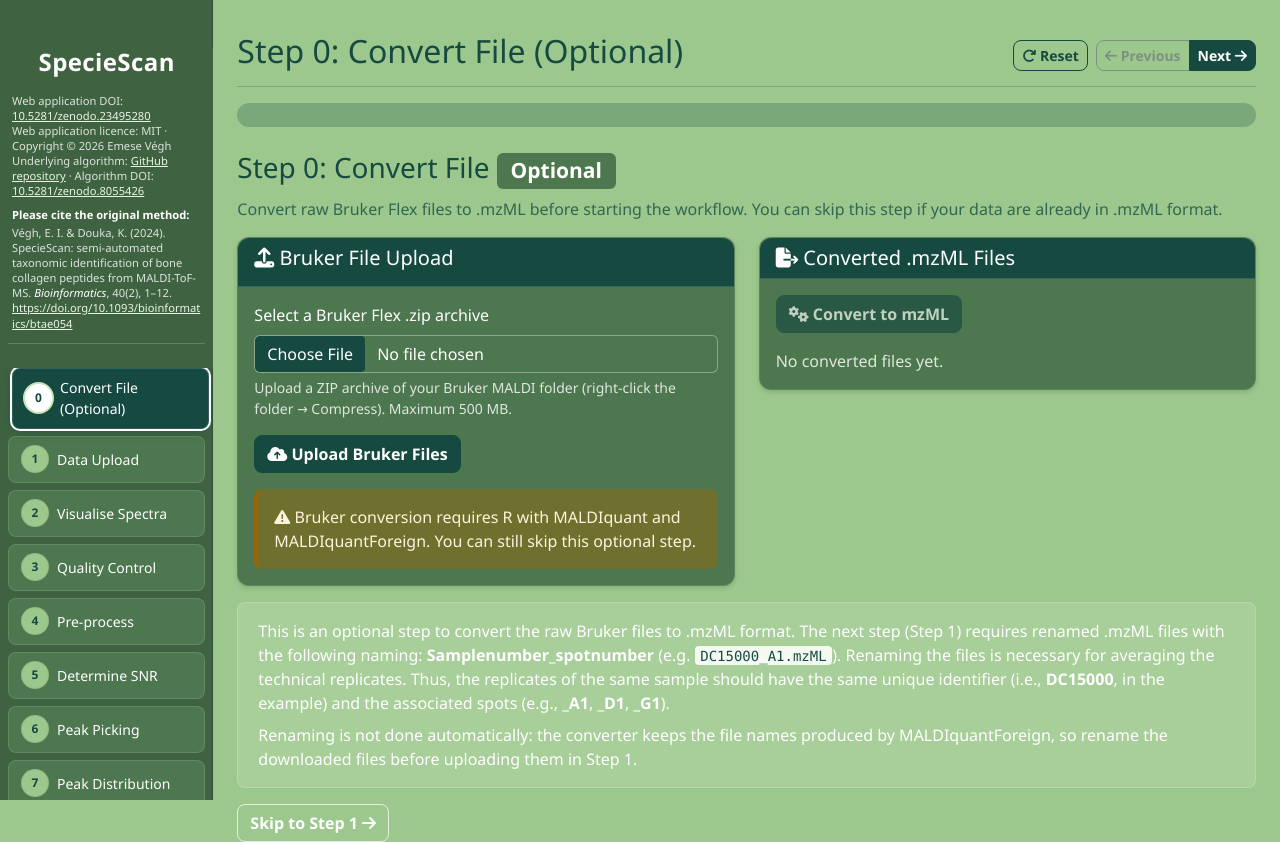
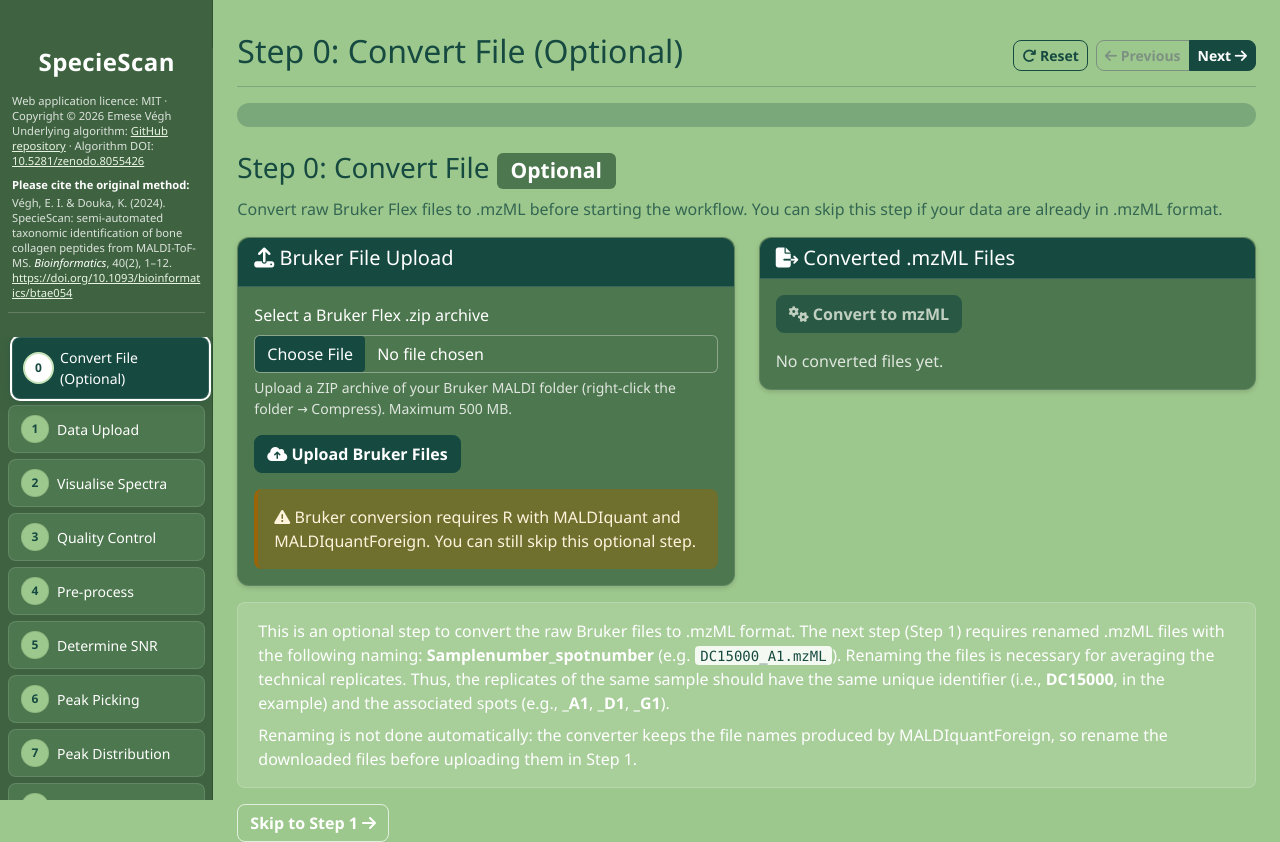
Before and after one commit to mesve/SpecieScan_Web_Application, a Flask app: page / in a window 1280 px wide. Run offline with Flask 3, Linux system fonts and the light colour scheme; data that the repository does not hold is empty; some libraries are stand-ins or nearby versions.

Commit message:
Remove web application DOI from sidebar

```diff
--- a/templates/base.html
+++ b/templates/base.html
@@ -19,9 +19,6 @@
                         SpecieScan
                     </h4>
                     <div class="sidebar-docs">
-                        <div>Web application DOI:
-                            <a href="https://doi.org/10.5281/zenodo.23495280" target="_blank" rel="noopener noreferrer">10.5281/zenodo.23495280</a>
-                        </div>
                         <div>Web application licence: MIT · Copyright © 2026 Emese Végh</div>
                         <div>Underlying algorithm:
                             <a href="https://github.com/mesve/SpecieScan_Web_Application" target="_blank" rel="noopener noreferrer">GitHub repository</a>
```
